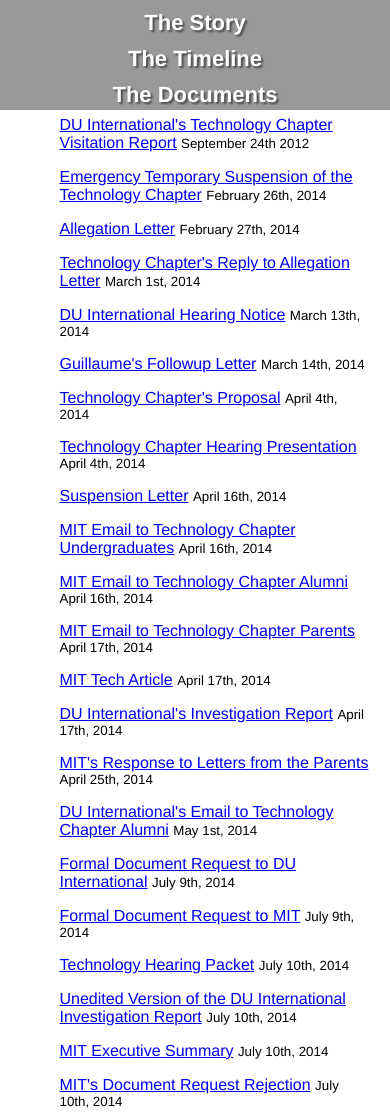
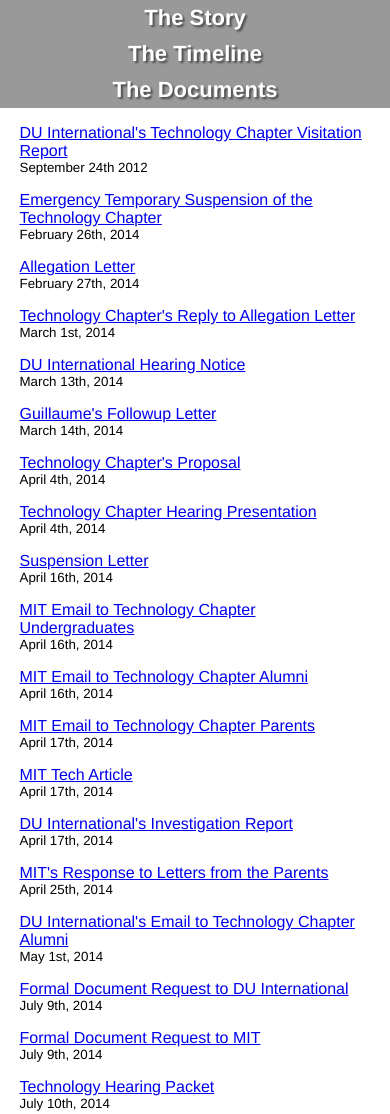
Before and after one commit to lourd/appeal, a plain HTML site: page documents.html in a window 390 px wide. Shown: the top 1114 px of the page. Drawn offline with Linux system fonts and the light colour scheme.

Commit message:
Styling fixes

```diff
--- a/documents.html
+++ b/documents.html
@@ -22,71 +22,115 @@
   <div class="content">
 
 
-  <ul>
-    <li><a href="https://www.dropbox.com/s/b4x0lwjbsgyvj8b/2012-09-24%20Technology%20Visitation%20Report.pdf">DU International's Technology Chapter Visitation Report</a> <small>September 24th 2012</small><p>
+  <ul class="docs">
+    <li><a href="https://www.dropbox.com/s/b4x0lwjbsgyvj8b/2012-09-24%20Technology%20Visitation%20Report.pdf">DU International's Technology Chapter Visitation Report</a>
+    <br/>
+    <small>September 24th 2012</small><p>
 
     </p></li>
-    <li><a href="https://www.dropbox.com/s/9wfrfyzusx3h092/2014-02-26%20Emergency%20Temporary%20Suspension.pdf">Emergency Temporary Suspension of the Technology Chapter</a> <small>February 26th, 2014</small><p>
+    <li><a href="https://www.dropbox.com/s/9wfrfyzusx3h092/2014-02-26%20Emergency%20Temporary%20Suspension.pdf">Emergency Temporary Suspension of the Technology Chapter</a>
+    <br/>
+    <small>February 26th, 2014</small><p>
 
     </p></li>
-    <li><a href="https://www.dropbox.com/s/opo7adrrhe56onz/2014-02-27%20Allegation%20Letter.pdf">Allegation Letter</a> <small>February 27th, 2014</small><p>
+    <li><a href="https://www.dropbox.com/s/opo7adrrhe56onz/2014-02-27%20Allegation%20Letter.pdf">Allegation Letter</a>
+    <br/>
+    <small>February 27th, 2014</small><p>
 
     </p></li>
-    <li><a href="https://www.dropbox.com/s/dnve9deaji3n4ci/2014-03-01%20Re-Hazing%20Allegations.pdf">Technology Chapter's Reply to Allegation Letter</a> <small>March 1st, 2014</small><p>
+    <li><a href="https://www.dropbox.com/s/dnve9deaji3n4ci/2014-03-01%20Re-Hazing%20Allegations.pdf">Technology Chapter's Reply to Allegation Letter</a>
+    <br/>
+    <small>March 1st, 2014</small><p>
 
     </p></li>
-    <li><a href="https://www.dropbox.com/s/tjo8mny9x3y97mr/2014-03-13%20Hearing%20Notice.pdf">DU International Hearing Notice</a> <small>March 13th, 2014</small><p>
+    <li><a href="https://www.dropbox.com/s/tjo8mny9x3y97mr/2014-03-13%20Hearing%20Notice.pdf">DU International Hearing Notice</a>
+    <br/>
+    <small>March 13th, 2014</small><p>
 
     </p></li>
-    <li><a href="https://www.dropbox.com/s/kfpkqqbbs22j8px/2014-03-14%20Guillaume%20Followup.pdf">Guillaume's Followup Letter</a> <small>March 14th, 2014</small><p>
+    <li><a href="https://www.dropbox.com/s/kfpkqqbbs22j8px/2014-03-14%20Guillaume%20Followup.pdf">Guillaume's Followup Letter</a>
+    <br/>
+    <small>March 14th, 2014</small><p>
 
     </p></li>
-    <li><a href="https://www.dropbox.com/s/x4rgse4zu0hfl80/2014-04-04%20Hearing%20Proposal.pdf">Technology Chapter's Proposal</a> <small>April 4th, 2014</small><p>
+    <li><a href="https://www.dropbox.com/s/x4rgse4zu0hfl80/2014-04-04%20Hearing%20Proposal.pdf">Technology Chapter's Proposal</a>
+    <br/>
+    <small>April 4th, 2014</small><p>
 
     </p></li>
-    <li><a href="https://www.dropbox.com/s/o6mp551gy0ri6k5/2014-04-04%20Hearing%20Slides.pdf">Technology Chapter Hearing Presentation</a> <small>April 4th, 2014</small><p>
+    <li><a href="https://www.dropbox.com/s/o6mp551gy0ri6k5/2014-04-04%20Hearing%20Slides.pdf">Technology Chapter Hearing Presentation</a>
+    <br/>
+    <small>April 4th, 2014</small><p>
 
     </p></li>
-    <li><a href="https://www.dropbox.com/s/0tx0ct8c23q4nj0/2014-04-16-1%20Suspension%20Letter.pdf">Suspension Letter</a> <small>April 16th, 2014</small><p>
+    <li><a href="https://www.dropbox.com/s/0tx0ct8c23q4nj0/2014-04-16-1%20Suspension%20Letter.pdf">Suspension Letter</a>
+    <br/>
+    <small>April 16th, 2014</small><p>
 
     </p></li>
-    <li><a href="https://www.dropbox.com/s/o9xr7hp87mjgiwo/2014-04-16-2%20MIT%20Email%20to%20undergrads.pdf">MIT Email to Technology Chapter Undergraduates</a> <small>April 16th, 2014</small><p>
+    <li><a href="https://www.dropbox.com/s/o9xr7hp87mjgiwo/2014-04-16-2%20MIT%20Email%20to%20undergrads.pdf">MIT Email to Technology Chapter Undergraduates</a>
+    <br/>
+    <small>April 16th, 2014</small><p>
 
     </p></li>
-    <li><a href="https://www.dropbox.com/s/40htoycq8g7e12l/2014-04-16-3%20MIT%20Email%20to%20alumni.pdf">MIT Email to Technology Chapter Alumni</a> <small>April 16th, 2014</small><p>
+    <li><a href="https://www.dropbox.com/s/40htoycq8g7e12l/2014-04-16-3%20MIT%20Email%20to%20alumni.pdf">MIT Email to Technology Chapter Alumni</a>
+    <br/>
+    <small>April 16th, 2014</small><p>
 
     </p></li>
-    <li><a href="https://www.dropbox.com/s/1yyu6sdkiw8fx6k/2014-04-17%20MIT%20Email%20to%20Parents.pdf">MIT Email to Technology Chapter Parents</a> <small>April 17th, 2014</small><p>
+    <li><a href="https://www.dropbox.com/s/1yyu6sdkiw8fx6k/2014-04-17%20MIT%20Email%20to%20Parents.pdf">MIT Email to Technology Chapter Parents</a>
+    <br/>
+    <small>April 17th, 2014</small><p>
 
     </p></li>
-    <li><a href="https://www.dropbox.com/s/j3dvhw3k7ul7dii/2014-04-17%20Tech%20article.pdf">MIT Tech Article</a> <small>April 17th, 2014</small><p>
+    <li><a href="https://www.dropbox.com/s/j3dvhw3k7ul7dii/2014-04-17%20Tech%20article.pdf">MIT Tech Article</a>
+    <br/>
+    <small>April 17th, 2014</small><p>
 
     </p></li>
-    <li><a href="https://www.dropbox.com/s/y8xvt93q71zskdr/2014-04-17%20Technology%20Chapter%20Investigation%20Report.pdf">DU International's Investigation Report</a> <small>April 17th, 2014</small><p>
+    <li><a href="https://www.dropbox.com/s/y8xvt93q71zskdr/2014-04-17%20Technology%20Chapter%20Investigation%20Report.pdf">DU International's Investigation Report</a>
+    <br/>
+    <small>April 17th, 2014</small><p>
 
     </p></li>
-    <li><a href="https://www.dropbox.com/s/pwvs0i17q87qdoo/2014-04-25%20MIT%20responds%20to%20parent%20letters.pdf">MIT's Response to Letters from the Parents</a> <small>April 25th, 2014</small><p>
+    <li><a href="https://www.dropbox.com/s/pwvs0i17q87qdoo/2014-04-25%20MIT%20responds%20to%20parent%20letters.pdf">MIT's Response to Letters from the Parents</a>
+    <br/>
+    <small>April 25th, 2014</small><p>
 
     </p></li>
-    <li><a href="https://www.dropbox.com/s/tyben7vyqhif2ca/2014-05-01%20IHQ%20email%20to%20alumni.pdf">DU International's Email to Technology Chapter Alumni</a> <small>May 1st, 2014</small><p>
+    <li><a href="https://www.dropbox.com/s/tyben7vyqhif2ca/2014-05-01%20IHQ%20email%20to%20alumni.pdf">DU International's Email to Technology Chapter Alumni</a>
+    <br/>
+    <small>May 1st, 2014</small><p>
 
     </p></li>
-    <li><a href="https://www.dropbox.com/s/puiyr75ed73ydgh/2014-07-09%20Formal%20doc%20request%20to%20DU.pdf">Formal Document Request to DU International</a> <small>July 9th, 2014</small><p>
+    <li><a href="https://www.dropbox.com/s/puiyr75ed73ydgh/2014-07-09%20Formal%20doc%20request%20to%20DU.pdf">Formal Document Request to DU International</a>
+    <br/>
+    <small>July 9th, 2014</small><p>
 
     </p></li>
-    <li><a href="https://www.dropbox.com/s/7xsu2wvehi0aady/2014-07-09%20Formal%20doc%20request%20to%20MIT.pdf">Formal Document Request to MIT</a> <small>July 9th, 2014</small><p>
+    <li><a href="https://www.dropbox.com/s/7xsu2wvehi0aady/2014-07-09%20Formal%20doc%20request%20to%20MIT.pdf">Formal Document Request to MIT</a>
+    <br/>
+    <small>July 9th, 2014</small><p>
 
     </p></li>
-    <li><a href="https://www.dropbox.com/s/oyhug69jz4tgauo/2014-07-10-1%20Technology%20Hearing%20Packet.pdf">Technology Hearing Packet</a> <small>July 10th, 2014</small><p>
+    <li><a href="https://www.dropbox.com/s/oyhug69jz4tgauo/2014-07-10-1%20Technology%20Hearing%20Packet.pdf">Technology Hearing Packet</a>
+    <br/>
+    <small>July 10th, 2014</small><p>
 
     </p></li>
-    <li><a href="https://www.dropbox.com/s/c9kmdvw28xls9x0/2014-07-10-2%20DU%20Investigation%20Report%20Unedited.pdf">Unedited Version of the DU International Investigation Report</a> <small>July 10th, 2014</small><p>
+    <li><a href="https://www.dropbox.com/s/c9kmdvw28xls9x0/2014-07-10-2%20DU%20Investigation%20Report%20Unedited.pdf">Unedited Version of the DU International Investigation Report</a>
+    <br/>
+    <small>July 10th, 2014</small><p>
 
     </p></li>
-    <li><a href="https://www.dropbox.com/s/r3ashaaxdgk5p2y/2014-07-10-3%20MIT%20Executive%20Summary.pdf">MIT Executive Summary</a> <small>July 10th, 2014</small><p>
+    <li><a href="https://www.dropbox.com/s/r3ashaaxdgk5p2y/2014-07-10-3%20MIT%20Executive%20Summary.pdf">MIT Executive Summary</a>
+    <br/>
+    <small>July 10th, 2014</small><p>
 
     </p></li>
-    <li><a href="https://www.dropbox.com/s/x2bguz5w84iyupl/2014-07-21%20MIT%20rejects%20document%20request.pdf">MIT's Document Request Rejection</a> <small>July 10th, 2014</small><p>
+    <li><a href="https://www.dropbox.com/s/x2bguz5w84iyupl/2014-07-21%20MIT%20rejects%20document%20request.pdf">MIT's Document Request Rejection</a>
+    <br/>
+    <small>July 10th, 2014</small><p>
 
     </p></li>
   </ul>
--- a/style.css
+++ b/style.css
@@ -60,7 +60,6 @@
     top: 0;
     left: 0;
     width: 100%;
-    height: 60px;
     z-index: 20;
 }
 
@@ -85,7 +84,6 @@
 
 ul.nav {
   width: 100%;
-  height: 60px;
   padding-left: 0px;
   background-color: rgba(0,0,0,0.4);
   margin: 0 auto;
@@ -94,8 +92,7 @@
 }
 ul.nav li {
   display: inline-block;
-  padding-top: 19px;
-  padding-right: 40px;
+  padding: 20px;
 }
 ul.nav li a {
   text-decoration: none;
@@ -112,24 +109,20 @@
   list-style: none;
 }
 
+ul.docs {
+  padding-left: 0;
+}
+
 
 /*Phone styling*/
 @media only screen and (max-width: 480px) {
-  .nav-holder {
-    height: 100px;
-  }
-  ul.nav {
-    height: 110px;
-  }
   ul.nav li {
     display: block;
     margin-left: auto;
     margin-right: auto;
-    padding-right: 0px;
-    padding-top: 10px;
+    padding: 5px 0px;
   }
   .opener {
     font-size: 18px;
-    padding-top: ;
   }
 }
```
